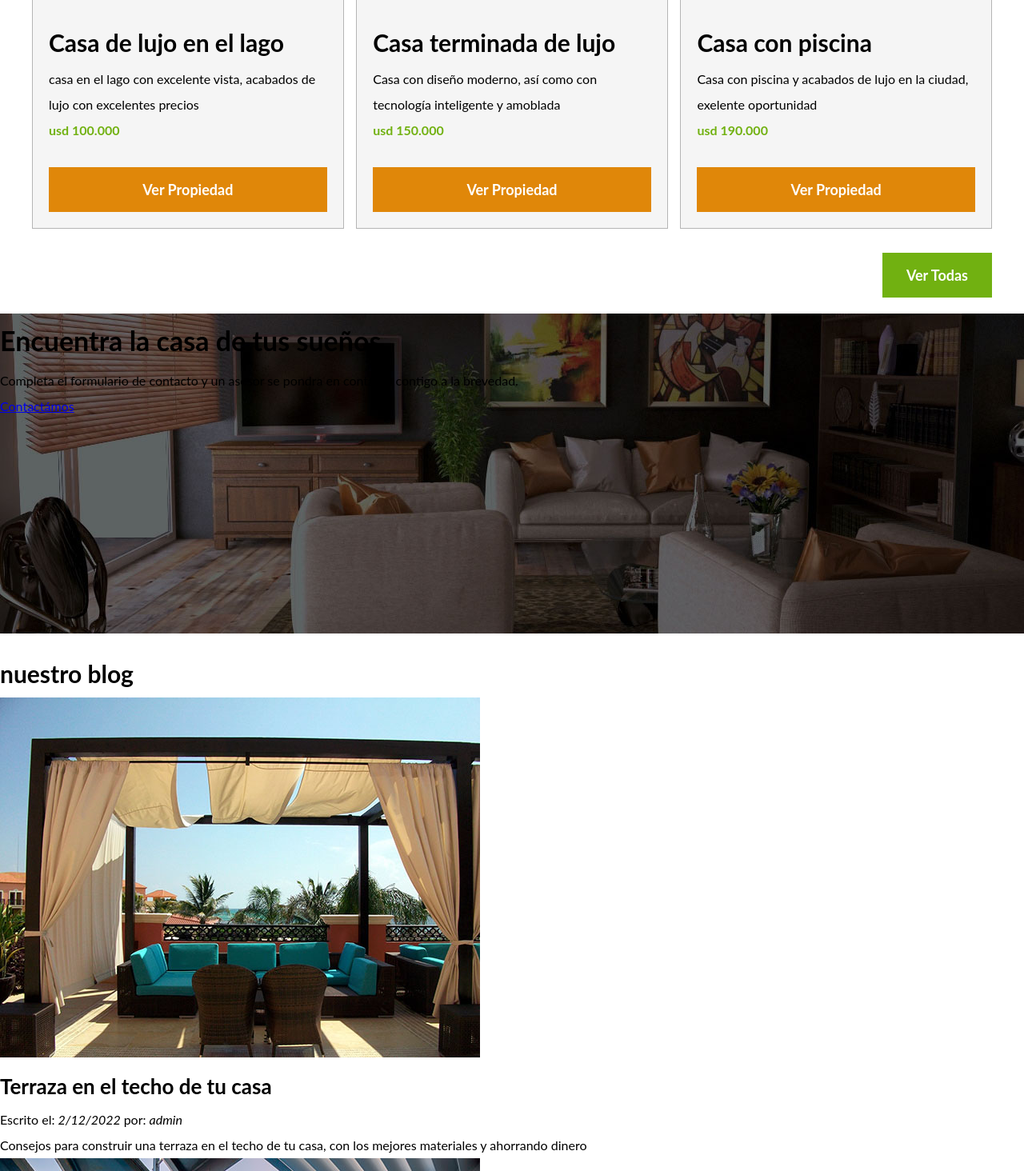
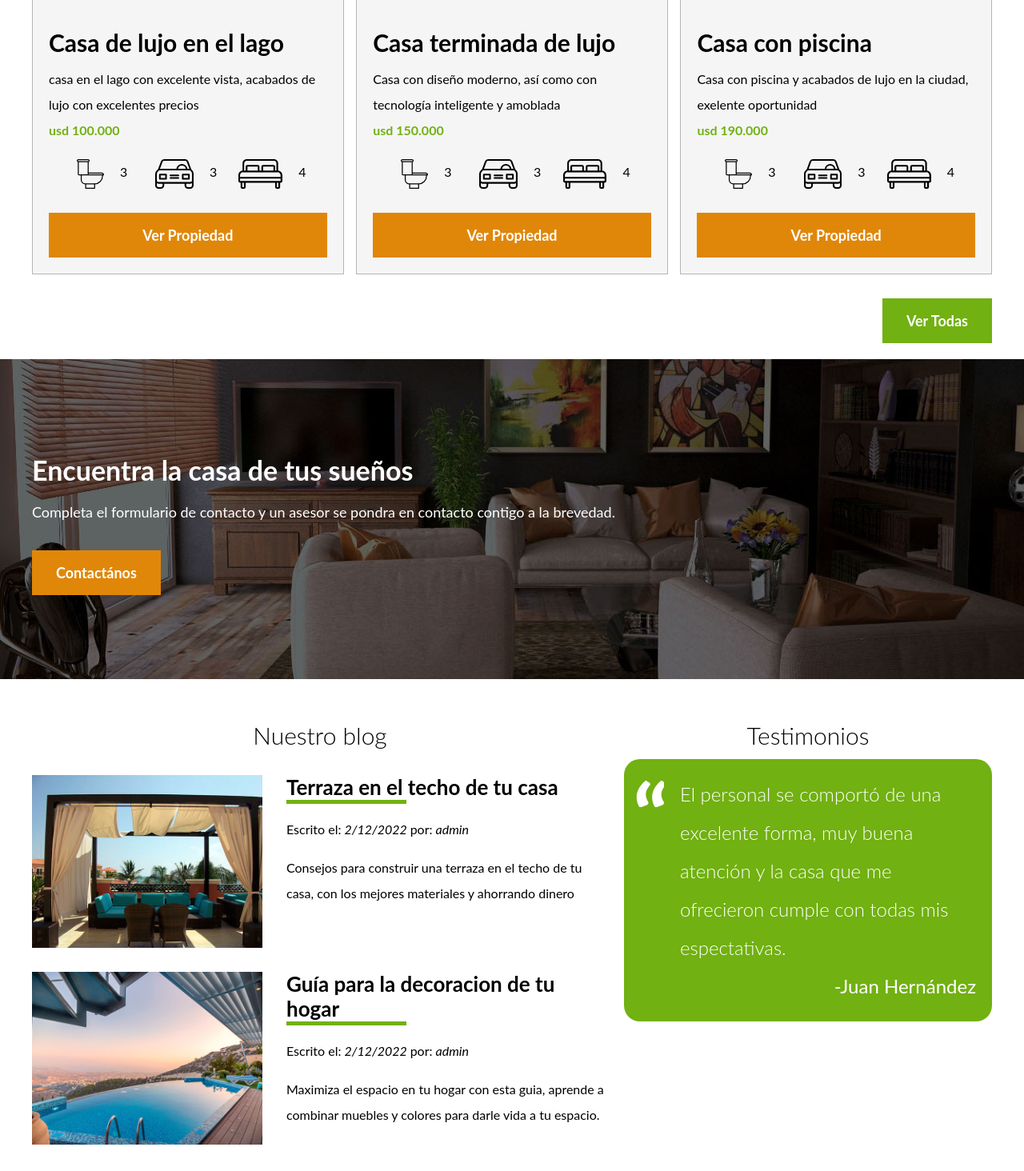
Before and after one commit to DiegoMiszczuk/proyecto-bienes-raices, a plain HTML site: page index.html in a window 1280 px wide. Shown: the part 1526-2990 px from the top of the page at 80% size. Drawn offline with Linux system fonts and the light colour scheme.

Commit message:
modifico css

```diff
--- a/css/styles.css
+++ b/css/styles.css
@@ -62,6 +62,11 @@ display: block;
 .boton-verde{
 background-color: #71b111;
 }
+.boton-contactanos{
+display: inline-block;
+background-color: #E08709;
+}
+
 /* header */
 .site-header.inicio {
   background-image: url(../img/header.jpg);
@@ -98,6 +103,9 @@ background-color: #71b111;
 }
 .navegacion a:last-of-type {
   margin: 0;
+}
+.navegacion a:hover{
+  color: #71b111;
 }
 
 /* iconos nosotros */
@@ -138,12 +146,107 @@ background-color: #71b111;
   color: #71b111;
   font-weight: 700;
 }
+.iconos-caracteristicas{
+  list-style: none;
+  padding: 0;
+  display: flex;
+  justify-content: space-evenly;
+}
+.iconos-caracteristicas li{
+  /* flex: 1; */
+  display: flex;
+  padding-top: 2rem;
+}
+.iconos-caracteristicas li img{
+  margin-right: 2rem;
+}
 .ver-todas{
   display: flex;
   justify-content: flex-end;
 }
+
+/* Contacto home */
 .imagen-contacto{
   background-image: url(../img/encuentra.jpg);
   background-position: center center;
   height: 40rem;
+  display: flex;
+  align-items: center;
 }
+.contenido-contacto{
+  flex: 1;
+  color: #ffffff;
+}
+.contenido-contacto p{
+  font-size: 1.8rem;
+}
+/* Sección inferior */
+.seccion-inferior{
+  display: flex;
+  justify-content: space-between;
+}
+.seccion-inferior .blog{
+flex-basis: 60%;
+}
+.seccion-inferior .testimoniales{
+flex-basis: calc(40% - 2rem);
+}
+.entrada-blog{
+  display: flex;
+  justify-content: space-between;
+  margin-bottom: 2rem;
+}
+.entrada-blog:last-of-type{
+ margin-bottom: 0;
+}
+.entrada-blog .imagen{
+flex-basis: 40%;
+}
+.entrada-blog .texto-entrada{
+flex-basis: calc(60% - 3rem);
+}
+.texto-entrada a{
+  color: #000000;
+  text-decoration: none;
+}
+.texto-entrada h4{
+  margin: 0;
+  line-height: 1.2;
+}
+.texto-entrada h4::after{
+  content: "";
+  display: block;
+  width: 15rem;
+  height: .5rem;
+  background-color: #71b111;
+}
+.texto-entrada p{
+  padding-top: 1.6rem;
+}
+.testimonial{
+  background-color:#71b111;
+  font-size: 2.4rem;
+  padding: 2rem;
+  color: white;
+  border-radius: 2rem;
+}
+.testimonial p{
+  text-align: right;
+}
+.testimonial blockquote::before{
+  content: "";
+  background-image:url(../img/comilla.svg);
+  width: 4rem;
+  height: 4rem;
+  position: absolute;
+  top: 0;
+  left: -1rem;
+}
+.testimonial blockquote{
+  position: relative;
+  padding-left: 5rem;
+ font-weight: 300;
+}
+.blog h3{
+  padding-bottom: 2rem  ;
+}
--- a/index.html
+++ b/index.html
@@ -77,6 +77,22 @@
                     <h3>Casa de lujo en el lago</h3>
                     <p>casa en el lago con excelente vista, acabados de lujo con excelentes precios</p>
                     <p class="precio">usd 100.000</p>
+
+                    <ul class="iconos-caracteristicas">
+                        <li>
+                            <img src="img/icono_wc.svg" alt="icono wc">
+                            <p>3</p>
+                        </li>
+                        <li>
+                            <img src="img/icono_estacionamiento.svg" alt="icono estacionamiento">
+                            <p>3</p>
+                        </li>
+                        <li>
+                            <img src="img/icono_dormitorio.svg" alt="icono dormitorio">
+                            <p>4</p>
+                        </li>
+
+                    </ul>
                     <a href="#" class="boton boton-amarillo ">Ver Propiedad</a>
                 </div>
             </div>
@@ -87,6 +103,22 @@
                     <h3>Casa terminada de lujo</h3>
                     <p>Casa con diseño moderno, así como con tecnología inteligente y amoblada</p>
                     <p class="precio">usd 150.000</p>
+
+                    <ul class="iconos-caracteristicas">
+                        <li>
+                            <img src="img/icono_wc.svg" alt="icono wc">
+                            <p>3</p>
+                        </li>
+                        <li>
+                            <img src="img/icono_estacionamiento.svg" alt="icono estacionamiento">
+                            <p>3</p>
+                        </li>
+                        <li>
+                            <img src="img/icono_dormitorio.svg" alt="icono dormitorio">
+                            <p>4</p>
+                        </li>
+
+                    </ul>
                     <a href="#" class="boton boton-amarillo">Ver Propiedad</a>
                 </div>
             </div>
@@ -97,6 +129,22 @@
                     <h3>Casa con piscina</h3>
                     <p>Casa con piscina y acabados de lujo en la ciudad, exelente oportunidad</p>
                     <p class="precio">usd 190.000</p>
+
+                    <ul class="iconos-caracteristicas">
+                        <li>
+                            <img src="img/icono_wc.svg" alt="icono wc">
+                            <p>3</p>
+                        </li>
+                        <li>
+                            <img src="img/icono_estacionamiento.svg" alt="icono estacionamiento">
+                            <p>3</p>
+                        </li>
+                        <li>
+                            <img src="img/icono_dormitorio.svg" alt="icono dormitorio">
+                            <p>4</p>
+                        </li>
+
+                    </ul>
                     <a href="#" class="boton boton-amarillo">Ver Propiedad</a>
                 </div>
             </div>
@@ -107,40 +155,59 @@
 
     </main>
 
+
     <section class="imagen-contacto">
+        <div class="contenedor contenido-contacto">
             <h2>Encuentra la casa de tus sueños</h2>
             <p>Completa el formulario de contacto y un asesor se pondra en contacto contigo a la brevedad.</p>
-        <a href="contacto.html">Contactámos</a>
+            <a href="contacto.html" class="boton boton-contactanos">Contactános</a>
+        </div>
     </section>
 
-    <section>
-        <h3>nuestro blog</h3>
+    <div class="seccion-inferior contenedor seccion">
+        <section class="blog">
+            <h3 class="text-center fw-300">Nuestro blog</h3>
 
-        <article>
+            <article class="entrada-blog">
+                <div class="imagen">
                     <img src="img/blog1.jpg" alt="Entrada de blog">
+                </div>
+                <div class="texto-entrada">
+                    <a href="#">
                         <h4>Terraza en el techo de tu casa</h4>
+                    </a>
                     <p>Escrito el: <em> 2/12/2022 </em> por: <em> admin </em></p>
                     <p>Consejos para construir una terraza en el techo de tu casa, con los mejores materiales y ahorrando dinero
                     </p>
+                </div>
             </article>
 
-        <article>
+            <article class="entrada-blog">
+                <div class="imagen">
                     <img src="img/blog2.jpg" alt="Entrada de blog">
+                </div>
+                <div class="texto-entrada">
+                    <a href="#">
                         <h4>Guía para la decoracion de tu hogar</h4>
+                    </a>
                     <p>Escrito el: <em> 2/12/2022 </em> por: <em> admin </em></p>
                     <p>Maximiza el espacio en tu hogar con esta guia, aprende a combinar muebles
                         y colores para darle vida a tu espacio.</p>
+                </div>
             </article>
 
         </section>
 
-    <section>
-        <h3>Testimonios</h3>
+        <section class="testimoniales">
+            <h3 class="text-center fw-300">Testimonios</h3>
+            <div class="testimonial">
                 <blockquote>El personal se comportó de una excelente forma, muy buena atención y la casa
                     que me ofrecieron cumple con todas mis espectativas.
                 </blockquote>
-        <p>Juan Hernández</p>
+                <p>-Juan Hernández</p>
+            </div>
         </section>
+    </div>
 
     <footer>
         <nav class="navegacion">
```
Lines whose indentation alone changed are shown as unchanged.
